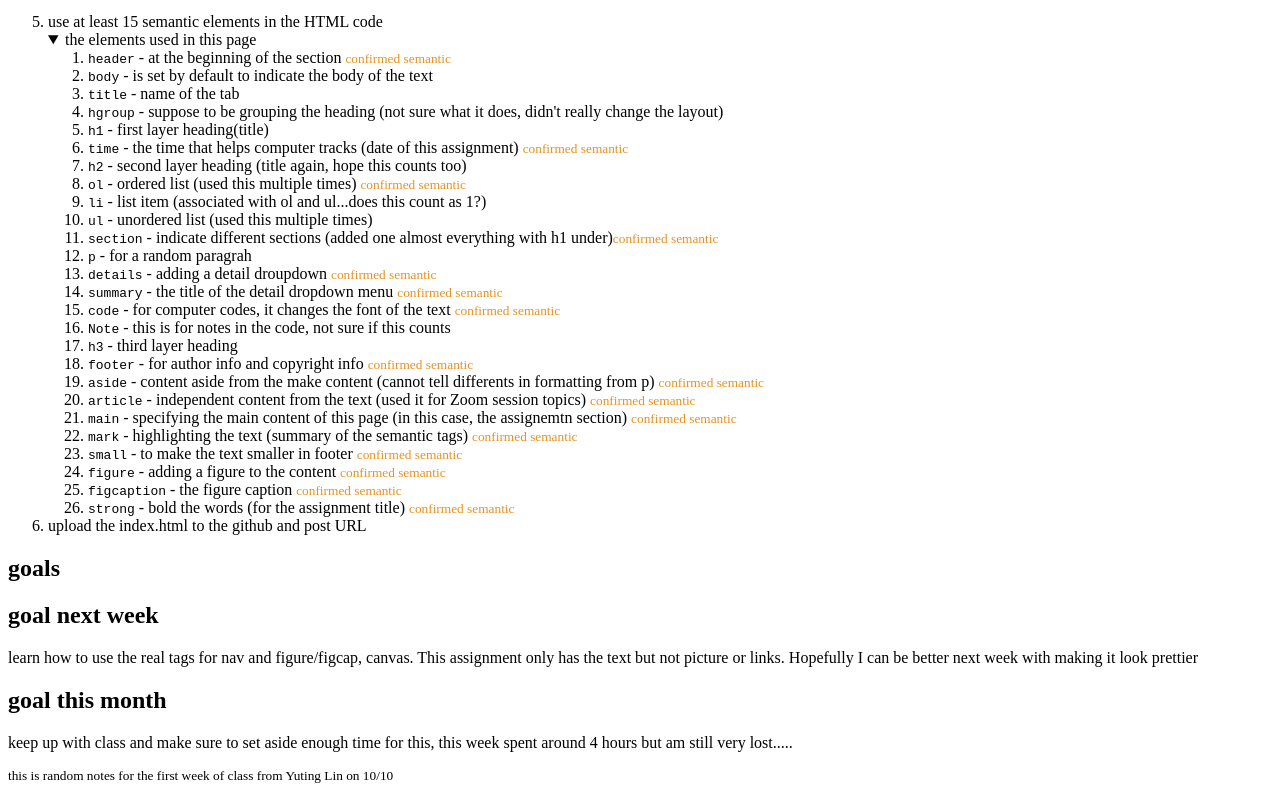
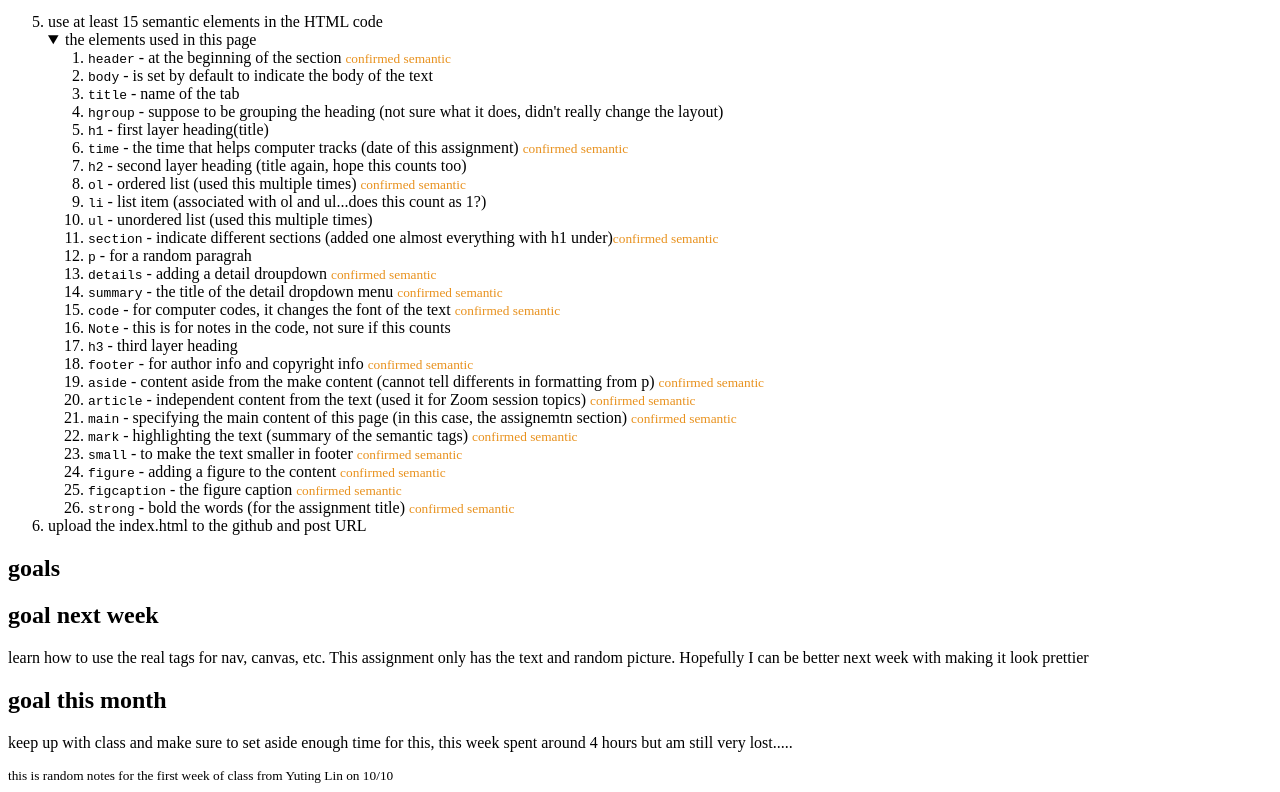
Before and after one commit to filizlin/Semantic-Element, a plain HTML site: page index.html in a window 1280 px wide. Shown: the part 1877-2669 px from the top of the page. Drawn offline with Linux system fonts and the light colour scheme.

Commit message:
editted2

```diff
--- a/index.html
+++ b/index.html
@@ -140,7 +140,7 @@
       <aside>
 <h1>goals</h1>
         <h2>goal next week</h2>
-        <p>learn how to use the real tags for nav and figure/figcap, canvas. This assignment only has the text but not picture or links. Hopefully I can be better next week with making it look prettier</p>
+        <p>learn how to use the real tags for nav, canvas, etc. This assignment only has the text and random picture. Hopefully I can be better next week with making it look prettier</p>
         <h2>goal this month</h2>
         <p>keep up with class and make sure to set aside enough time for this, this week spent around 4 hours but am still very lost.....</p>
 
```
